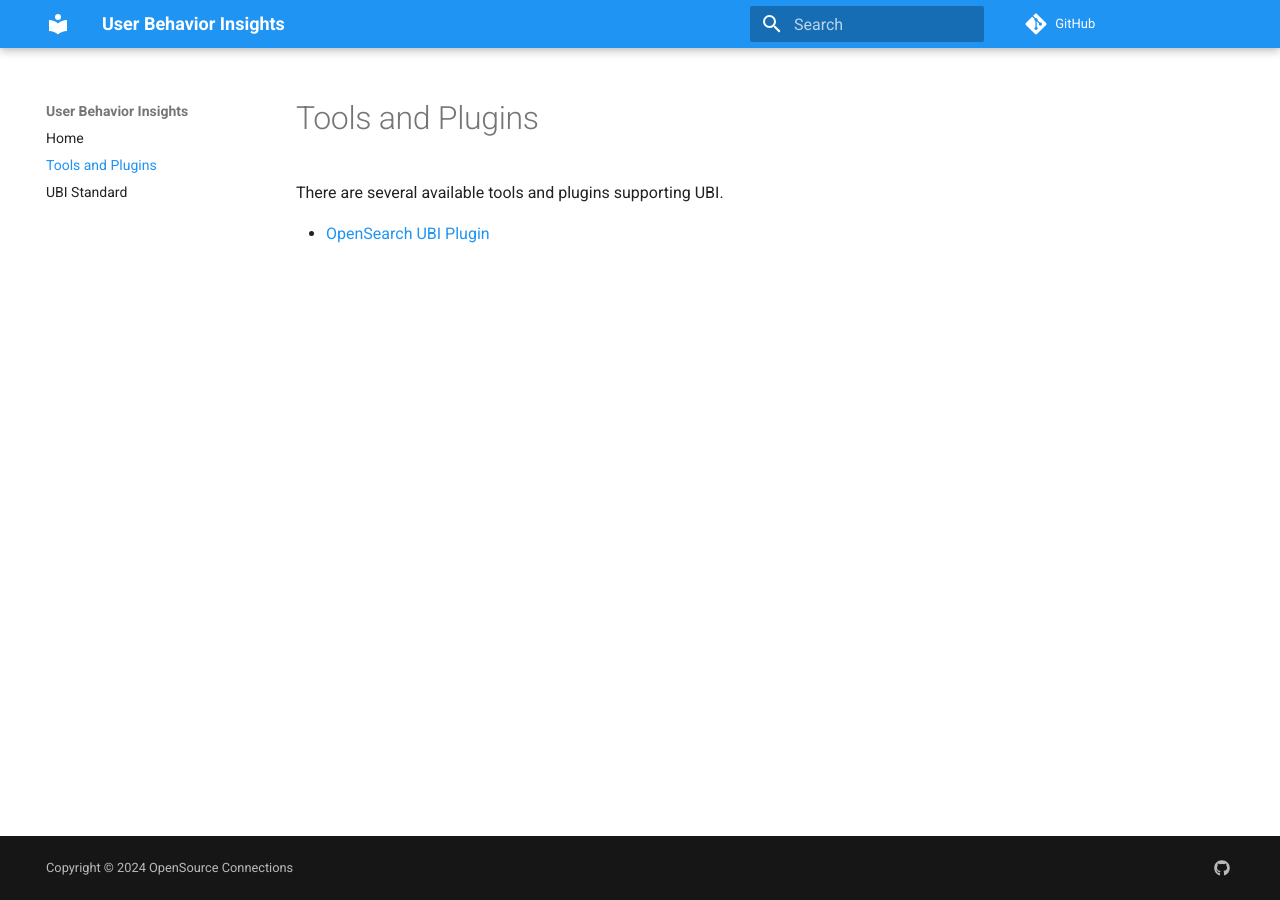
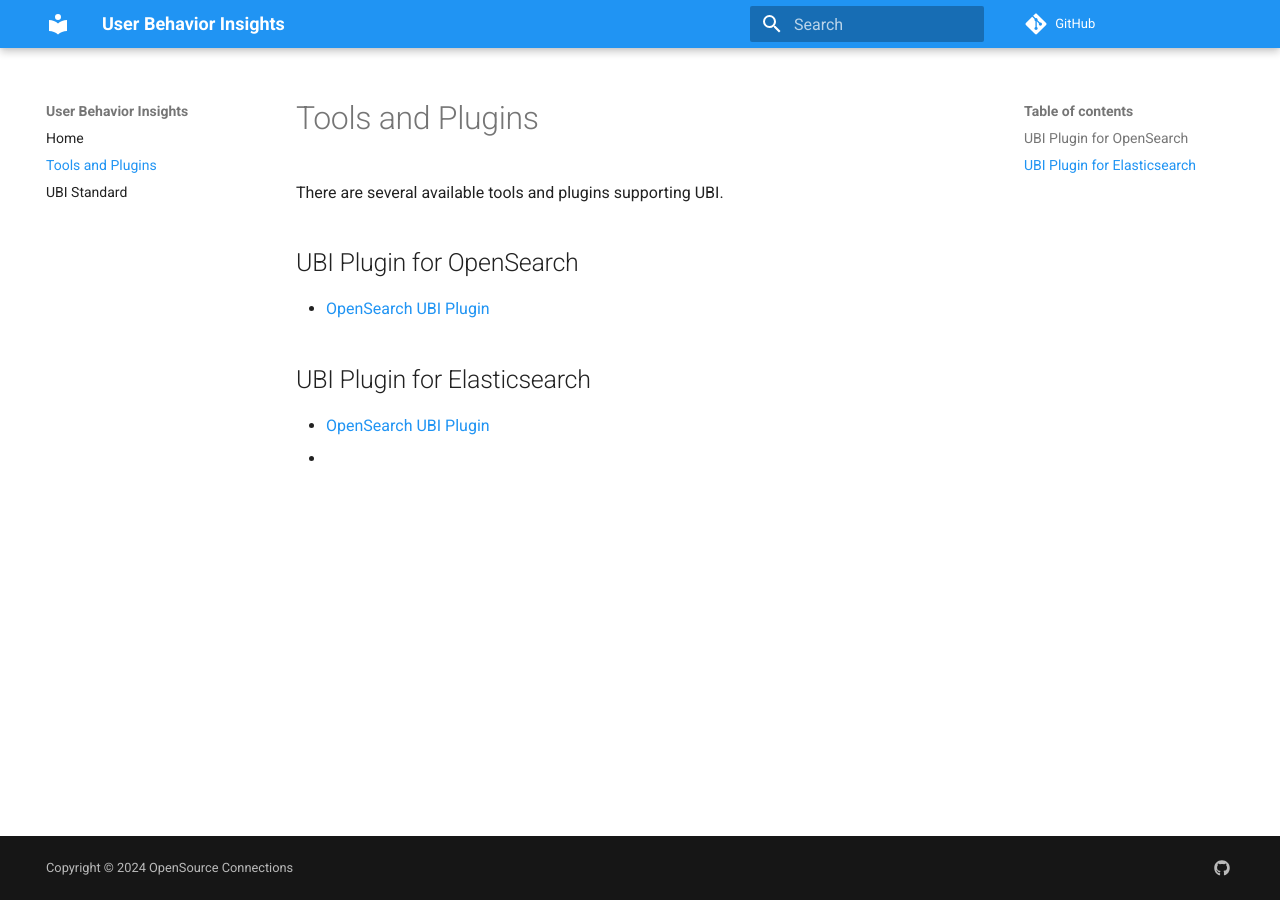
Before and after one commit to o19s/ubi-website, an MkDocs documentation site: the page built from docs/tools.md, in a window 1280 px wide. Built offline with MkDocs 1.6.1 and Material for MkDocs 9.7.7, drawn with Linux system fonts in a browser that asks for light colours; comment, search, counter and statistics services are not loaded.

Commit message:
Adding content.

```diff
--- a/docs/tools.md
+++ b/docs/tools.md
@@ -2,4 +2,11 @@
 
 There are several available tools and plugins supporting UBI.
 
+## UBI Plugin for OpenSearch
+
 * [OpenSearch UBI Plugin](https://www.github.com/opensearch-project/user-behavior-insights)
+
+## UBI Plugin for Elasticsearch
+
+* [OpenSearch UBI Plugin](https://github.com/o19s/user-behavior-insights-elasticsearch)
+*
```
Also changed, not shown: docs/index.md (+3 -1 lines), 1 other file.
